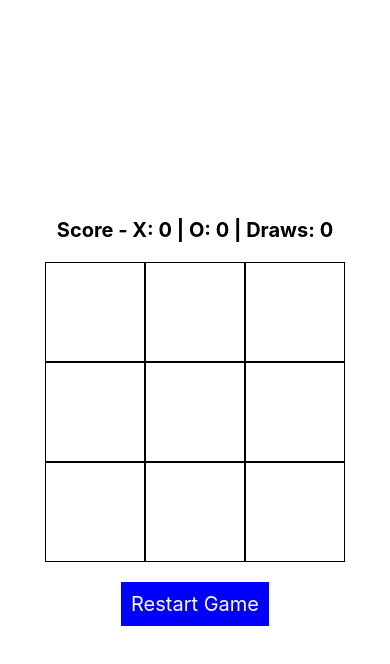
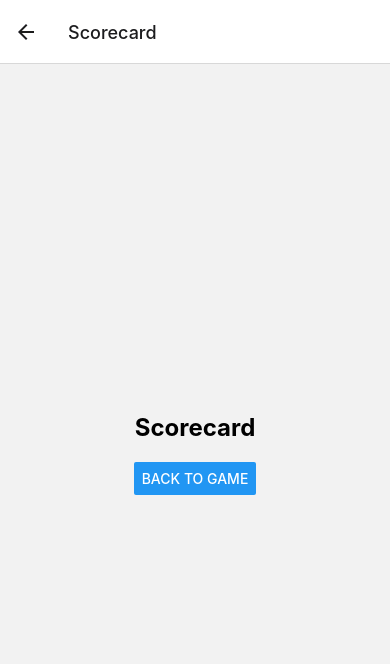
Before and after one commit to Generic35/React-Native-Tic-Tac-Toe-Game, a React Native app: screen /Scorecard in a window 390 px wide. Shown: the top 664 px of the page. Built offline with nearby package versions, Linux system fonts and the light colour scheme.

Commit message:
(feat) Navigates to score board but score still on main screen

```diff
--- a/App.tsx
+++ b/App.tsx
@@ -1,154 +1,25 @@
-import React, { useState, useEffect } from 'react';
-import { View, Text, StyleSheet, TouchableOpacity, Alert } from 'react-native';
+import React from 'react';
+import { NavigationContainer } from '@react-navigation/native';
+import { createStackNavigator } from '@react-navigation/stack';
+import { GameScreen } from './GameScreen';
+import { ScorecardScreen } from './ScorecardScreen';
 
-type Player = 'X' | 'O';
-type Cell = Player | null;
-type Board = Cell[];
-type Score = { X: number; O: number; draws: number };
+type RootStackParamList = {
+  Game: undefined;
+  Scorecard: undefined;
+};
+
+const Stack = createStackNavigator<RootStackParamList>();
 
 const App: React.FC = () => {
-  const [board, setBoard] = useState<Board>(Array(9).fill(null));
-  const [currentPlayer, setCurrentPlayer] = useState<Player>('X');
-  const [isHumanTurn, setIsHumanTurn] = useState<boolean>(true);
-  const [score, setScore] = useState<Score>({ X: 0, O: 0, draws: 0 });
-
-  useEffect(() => {
-    const winner = checkForWinner();
-    if (winner) {
-      Alert.alert(`Player ${winner} wins!`);
-      setScore(prevScore => ({ ...prevScore, [winner]: prevScore[winner] + 1 }));
-      return;
-    }
-
-    if (board.every(cell => cell !== null)) {
-      Alert.alert("It's a draw!");
-      setScore(prevScore => ({ ...prevScore, draws: prevScore.draws + 1 }));
-      return;
-    }
-
-    if (!isHumanTurn) {
-      const bestMove = findBestMove(board);
-      if (bestMove !== -1) {
-        makeMove(bestMove, 'O');
-      }
-    }
-  }, [board, isHumanTurn]);
-
-  const makeMove = (index: number, player: Player): void => {
-    if (board[index] || checkForWinner() || board.every(cell => cell !== null)) {
-      return;
-    }
-    const newBoard: Board = [...board];
-    newBoard[index] = player;
-    setBoard(newBoard);
-    setIsHumanTurn(!isHumanTurn);
-  };
-
-  const onPressCell = (index: number): void => {
-    if (isHumanTurn) {
-      makeMove(index, 'X');
-    }
-  };
-
-  const checkForWinner = (): Player | null => {
-    const lines = [
-      [0, 1, 2],
-      [3, 4, 5],
-      [6, 7, 8],
-      [0, 3, 6],
-      [1, 4, 7],
-      [2, 5, 8],
-      [0, 4, 8],
-      [2, 4, 6],
-    ];
-    for (let i = 0; i < lines.length; i++) {
-      const [a, b, c] = lines[i];
-      if (board[a] && board[a] === board[b] && board[a] === board[c]) {
-        return board[a];
-      }
-    }
-    return null;
-  };
-
-  const findBestMove = (board: Board): number => {
-    const emptyIndices: number[] = board
-      .map((cell, index) => (cell === null ? index : null))
-      .filter(index => index !== null) as number[];
-    if (emptyIndices.length === 0) return -1;
-    return emptyIndices[Math.floor(Math.random() * emptyIndices.length)];
-  };
-
-  const restartGame = (): void => {
-    setBoard(Array(9).fill(null));
-    setCurrentPlayer('X');
-    setIsHumanTurn(true);
-  };
-
-  const renderCell = (index: number) => {
-    return (
-      <TouchableOpacity
-        key={index}
-        style={styles.cell}
-        onPress={() => onPressCell(index)}
-      >
-        <Text style={styles.cellText}>{board[index]}</Text>
-      </TouchableOpacity>
-    );
-  };
-
   return (
-    <View style={styles.container}>
-      <Text style={styles.scoreboard}>
-        Score - X: {score.X} | O: {score.O} | Draws: {score.draws}
-      </Text>
-      <View style={styles.board}>
-        {board.map((_, index) => renderCell(index))}
-      </View>
-      <TouchableOpacity style={styles.button} onPress={restartGame}>
-        <Text style={styles.buttonText}>Restart Game</Text>
-      </TouchableOpacity>
-    </View>
+    <NavigationContainer>
+      <Stack.Navigator initialRouteName="Game">
+        <Stack.Screen name="Game" component={GameScreen} />
+        <Stack.Screen name="Scorecard" component={ScorecardScreen} />
+      </Stack.Navigator>
+    </NavigationContainer>
   );
 };
 
-const styles = StyleSheet.create({
-  container: {
-    flex: 1,
-    alignItems: 'center',
-    justifyContent: 'center',
-    backgroundColor: '#fff',
-  },
-  scoreboard: {
-    fontSize: 20,
-    fontWeight: 'bold',
-    marginBottom: 20,
-  },
-  board: {
-    width: 300,
-    height: 300,
-    flexDirection: 'row',
-    flexWrap: 'wrap',
-    marginBottom: 20,
-  },
-  cell: {
-    width: '33.333%',
-    height: '33.333%',
-    borderWidth: 1,
-    borderColor: '#000',
-    alignItems: 'center',
-    justifyContent: 'center',
-  },
-  cellText: {
-    fontSize: 40,
-  },
-  button: {
-    backgroundColor: 'blue',
-    padding: 10,
-  },
-  buttonText: {
-    color: '#fff',
-    fontSize: 20,
-  },
-});
-
 export default App;
--- /dev/null
+++ b/GameScreen.tsx
@@ -0,0 +1,164 @@
+import React, { useState, useEffect } from 'react';
+import { View, Text, StyleSheet, TouchableOpacity, Alert, Button } from 'react-native';
+import { StackNavigationProp } from '@react-navigation/stack';
+
+type Player = 'X' | 'O';
+type Cell = Player | null;
+type Board = Cell[];
+type Score = { X: number; O: number; draws: number };
+
+type RootStackParamList = {
+  Game: undefined;
+  Scorecard: undefined;
+};
+
+type GameScreenNavigationProp = StackNavigationProp<RootStackParamList, 'Game'>;
+
+type Props = {
+  navigation: GameScreenNavigationProp;
+};
+
+export const GameScreen: React.FC<Props> = ({ navigation }) => {
+  const [board, setBoard] = useState<Board>(Array(9).fill(null));
+  const [currentPlayer, setCurrentPlayer] = useState<Player>('X');
+  const [isHumanTurn, setIsHumanTurn] = useState<boolean>(true);
+  const [score, setScore] = useState<Score>({ X: 0, O: 0, draws: 0 });
+
+  useEffect(() => {
+    const winner = checkForWinner();
+    if (winner) {
+      Alert.alert(`Player ${winner} wins!`);
+      setScore(prevScore => ({ ...prevScore, [winner]: prevScore[winner] + 1 }));
+      return;
+    }
+
+    if (board.every(cell => cell !== null)) {
+      Alert.alert("It's a draw!");
+      setScore(prevScore => ({ ...prevScore, draws: prevScore.draws + 1 }));
+      return;
+    }
+
+    if (!isHumanTurn) {
+      const bestMove = findBestMove(board);
+      if (bestMove !== -1) {
+        makeMove(bestMove, 'O');
+      }
+    }
+  }, [board, isHumanTurn]);
+
+  const makeMove = (index: number, player: Player): void => {
+    if (board[index] || checkForWinner() || board.every(cell => cell !== null)) {
+      return;
+    }
+    const newBoard: Board = [...board];
+    newBoard[index] = player;
+    setBoard(newBoard);
+    setIsHumanTurn(!isHumanTurn);
+  };
+
+  const onPressCell = (index: number): void => {
+    if (isHumanTurn) {
+      makeMove(index, 'X');
+    }
+  };
+
+  const checkForWinner = (): Player | null => {
+    const lines = [
+      [0, 1, 2],
+      [3, 4, 5],
+      [6, 7, 8],
+      [0, 3, 6],
+      [1, 4, 7],
+      [2, 5, 8],
+      [0, 4, 8],
+      [2, 4, 6],
+    ];
+    for (let i = 0; i < lines.length; i++) {
+      const [a, b, c] = lines[i];
+      if (board[a] && board[a] === board[b] && board[a] === board[c]) {
+        return board[a];
+      }
+    }
+    return null;
+  };
+
+  const findBestMove = (board: Board): number => {
+    const emptyIndices: number[] = board
+      .map((cell, index) => (cell === null ? index : null))
+      .filter(index => index !== null) as number[];
+    if (emptyIndices.length === 0) return -1;
+    return emptyIndices[Math.floor(Math.random() * emptyIndices.length)];
+  };
+
+  const restartGame = (): void => {
+    setBoard(Array(9).fill(null));
+    setCurrentPlayer('X');
+    setIsHumanTurn(true);
+  };
+
+  const renderCell = (index: number) => (
+    <TouchableOpacity
+      key={index}
+      style={styles.cell}
+      onPress={() => onPressCell(index)}
+    >
+      <Text style={styles.cellText}>{board[index]}</Text>
+    </TouchableOpacity>
+  );
+
+  return (
+    <View style={styles.container}>
+      <Text style={styles.scoreboard}>
+        Score - X: {score.X} | O: {score.O} | Draws: {score.draws}
+      </Text>
+      <View style={styles.board}>
+        {board.map((_, index) => renderCell(index))}
+      </View>
+      <Button title="Go to Scorecard" onPress={() => navigation.navigate('Scorecard')} />
+      <TouchableOpacity style={styles.button} onPress={restartGame}>
+        <Text style={styles.buttonText}>Restart Game</Text>
+      </TouchableOpacity>
+    </View>
+  );
+};
+
+const styles = StyleSheet.create({
+  container: {
+    flex: 1,
+    alignItems: 'center',
+    justifyContent: 'center',
+    backgroundColor: '#fff',
+  },
+  scoreboard: {
+    fontSize: 20,
+    fontWeight: 'bold',
+    marginBottom: 20,
+  },
+  board: {
+    width: 300,
+    height: 300,
+    flexDirection: 'row',
+    flexWrap: 'wrap',
+    marginBottom: 20,
+  },
+  cell: {
+    width: '33.333%',
+    height: '33.333%',
+    borderWidth: 1,
+    borderColor: '#000',
+    alignItems: 'center',
+    justifyContent: 'center',
+  },
+  cellText: {
+    fontSize: 40,
+  },
+  button: {
+    backgroundColor: 'blue',
+    padding: 10,
+    marginTop: 20,
+  },
+  buttonText: {
+    color: '#fff',
+    fontSize: 20,
+  },
+});
--- /dev/null
+++ b/ScorecardScreen.tsx
@@ -0,0 +1,37 @@
+import React from 'react';
+import { View, Text, StyleSheet, Button } from 'react-native';
+import { StackNavigationProp } from '@react-navigation/stack';
+
+type RootStackParamList = {
+  Game: undefined;
+  Scorecard: undefined;
+};
+
+type ScorecardScreenNavigationProp = StackNavigationProp<RootStackParamList, 'Scorecard'>;
+
+type Props = {
+  navigation: ScorecardScreenNavigationProp;
+};
+
+export const ScorecardScreen: React.FC<Props> = ({ navigation }) => {
+  return (
+    <View style={styles.container}>
+      <Text style={styles.title}>Scorecard</Text>
+      {/* Display the scores here */}
+      <Button title="Back to Game" onPress={() => navigation.goBack()} />
+    </View>
+  );
+};
+
+const styles = StyleSheet.create({
+  container: {
+    flex: 1,
+    alignItems: 'center',
+    justifyContent: 'center',
+  },
+  title: {
+    fontSize: 24,
+    fontWeight: 'bold',
+    marginBottom: 20,
+  },
+});
```
Also changed, not shown: package.json (+6 -1 lines), 2 other files (tests, documents, lock files or other folders).
